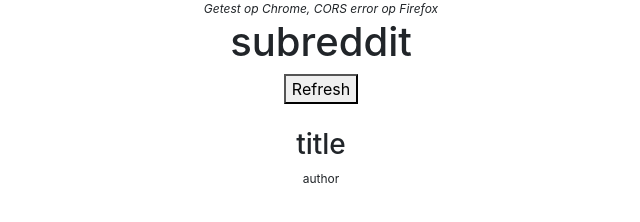
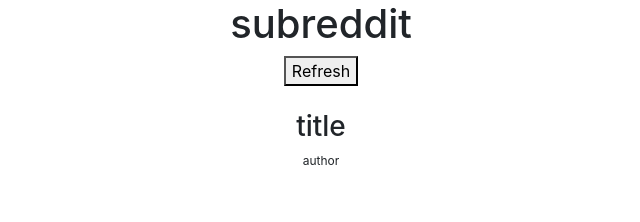
Before and after one commit to vervoortkobe/RedditFetch, a plain HTML site: page index.html in a window 1280 px wide. Shown: the whole page, without its empty margins (319-959 px from the left). Drawn offline with nearby package versions, Linux system fonts and the light colour scheme; no server answers.

Commit message:
Update index.html

```diff
--- a/index.html
+++ b/index.html
@@ -11,7 +11,6 @@
 <body>
   <center>
     <!-- body met title en data voor reddit post -->
-    <div id="warn" style="font-size: 12px;"><i>Getest op Chrome, CORS error op Firefox</i></div>
     <h1 id="subreddit">subreddit</h1>
     <!-- als de Refresh button ingedrukt wordt, wordt de scrape() functie uitgevoerd -->
     <button id="refresh" onclick="scrape()">Refresh</button><br><br>
```
